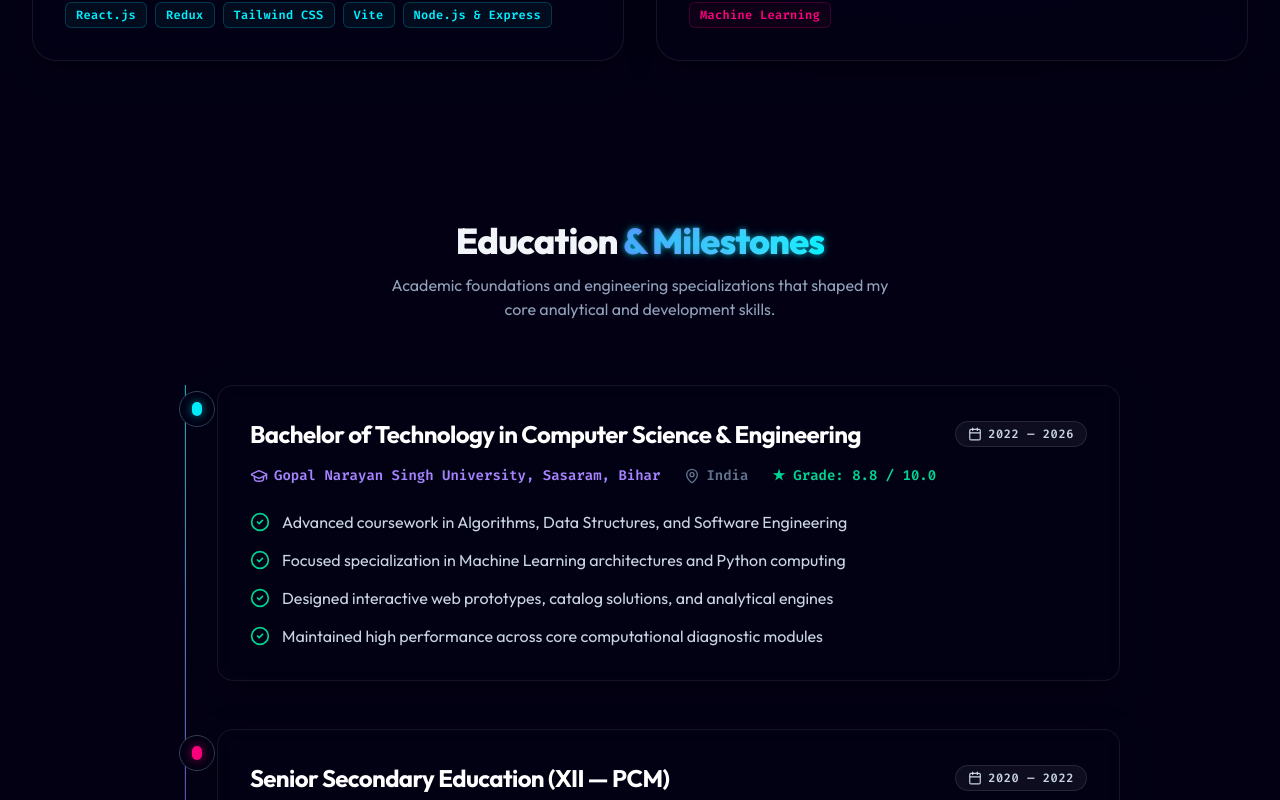
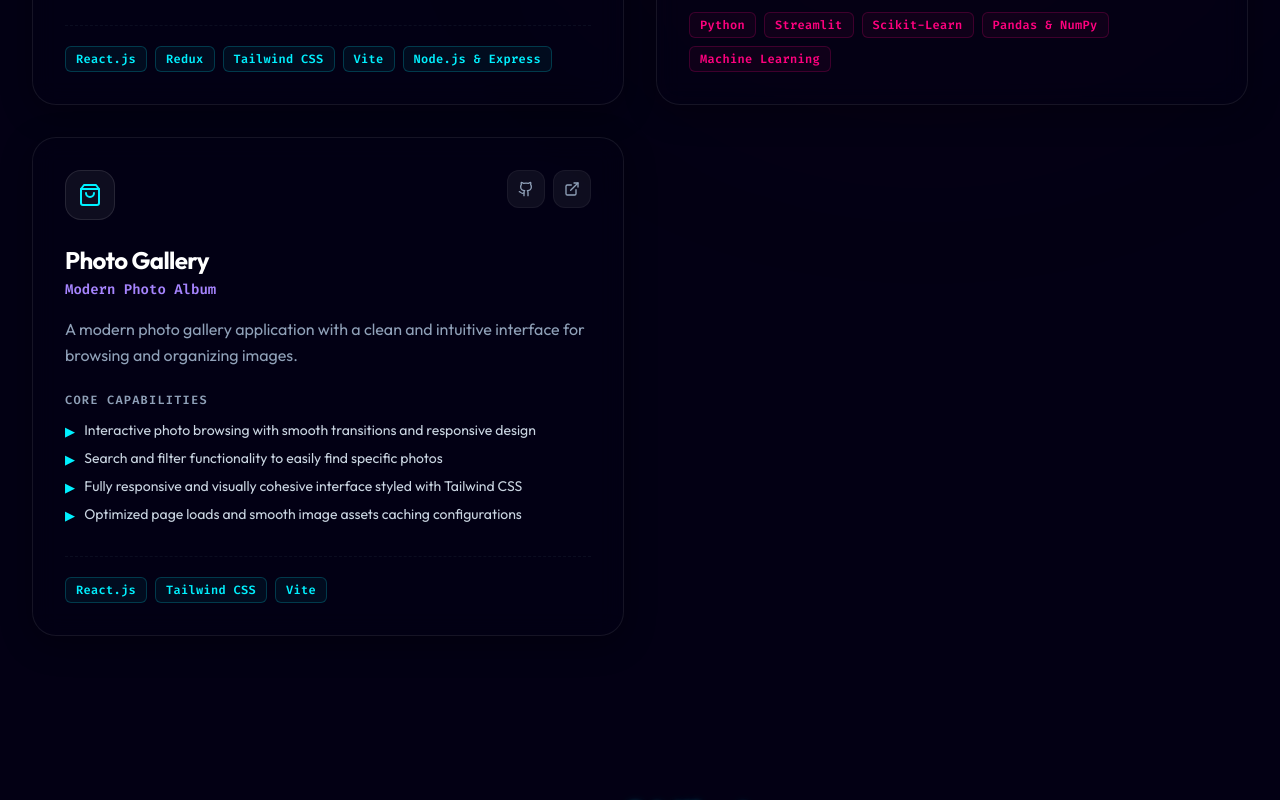
Before and after one commit to mangal1910/portfolio, a React (Vite) app: page / in a window 1280 px wide. Shown: the part 3200-4000 px from the top of the page. Built offline with nearby package versions, Linux system fonts and the light colour scheme.

Commit message:
adding new project

```diff
--- a/src/components/Education.jsx
+++ b/src/components/Education.jsx
@@ -20,7 +20,7 @@ export default function Education({ darkMode }) {
     },
     {
       degree: 'Senior Secondary Education (XII — PCM)',
-      institution: 'S.p.Jain College, Sasaram, Bihar',
+      institution: 'S.P.Jain College, Sasaram, Bihar',
       period: '2020 — 2022',
       location: 'India',
       gpa: '68.8% / First Division',
--- a/src/components/Projects.jsx
+++ b/src/components/Projects.jsx
@@ -16,7 +16,7 @@ export default function Projects({ darkMode }) {
       ],
       tech: ['React.js', 'Redux', 'Tailwind CSS', 'Vite', 'Node.js & Express'],
       deployUrl: 'https://velosecom.netlify.app/',
-      githubUrl: 'https://github.com/mangal1910',
+      githubUrl: 'https://github.com/mangal1910/E-commerce-platform',
       icon: <ShoppingBag className="w-6 h-6 text-cyber-cyan" />,
       accentColor: 'cyber-cyan',
       glowShadow: 'hover:shadow-neon-cyan hover:border-cyber-cyan border-cyan-500/20',
@@ -35,11 +35,30 @@ export default function Projects({ darkMode }) {
       ],
       tech: ['Python', 'Streamlit', 'Scikit-Learn', 'Pandas & NumPy', 'Machine Learning'],
       deployUrl: 'https://mangal1910-deploymodeltest-app-try4ws.streamlit.app/',
-      githubUrl: 'https://github.com/mangal1910',
+      githubUrl: 'https://github.com/mangal1910/CustomerChurnPrediction',
       icon: <Database className="w-6 h-6 text-neon-magenta" />,
       accentColor: 'neon-magenta',
       glowShadow: 'hover:shadow-neon-magenta hover:border-neon-magenta border-magenta-500/20',
       tagColor: 'bg-neon-magenta/5 border-neon-magenta/20 text-neon-magenta'
+    },
+    {
+      id: 'Photo-Gallery',
+      title: 'Photo Gallery',
+      subtitle: 'Modern Photo Album',
+      description: 'A modern photo gallery application with a clean and intuitive interface for browsing and organizing images.',
+      features: [
+        'Interactive photo browsing with smooth transitions and responsive design',
+        'Search and filter functionality to easily find specific photos',
+        'Fully responsive and visually cohesive interface styled with Tailwind CSS',
+        'Optimized page loads and smooth image assets caching configurations'
+      ],
+      tech: ['React.js', 'Tailwind CSS', 'Vite'],
+      deployUrl: 'https://lustrous-cajeta-009029.netlify.app/',
+      githubUrl: 'https://github.com/mangal1910/Photo_Gallery',
+      icon: <ShoppingBag className="w-6 h-6 text-cyber-cyan" />,
+      accentColor: 'cyber-cyan',
+      glowShadow: 'hover:shadow-neon-cyan hover:border-cyber-cyan border-cyan-500/20',
+      tagColor: 'bg-cyber-cyan/5 border-cyber-cyan/20 text-cyber-cyan'
     }
   ];
 
--- a/src/components/Skills.jsx
+++ b/src/components/Skills.jsx
@@ -33,7 +33,7 @@ export default function Skills({ darkMode }) {
       borderColor: 'border-amber-500/20 hover:border-amber-500',
       glowShadow: 'hover:shadow-neon-yellow shadow-amber-500/10',
       badgeColor: 'bg-amber-500/5 border-amber-500/30 text-amber-400 hover:bg-amber-500/10',
-      skills: ['Git & GitHub', 'VS Code', 'Netlify', 'Streamlit Cloud', 'HackerRank (5-Star C++)', 'REST APIs']
+      skills: ['Git & GitHub','OracleDB','MongoDB','VS Code','Postman','Jupyter Notebook', 'Netlify', 'Streamlit Cloud', 'HackerRank (5-Star C++)', 'REST APIs']
     }
   ];
 
```
